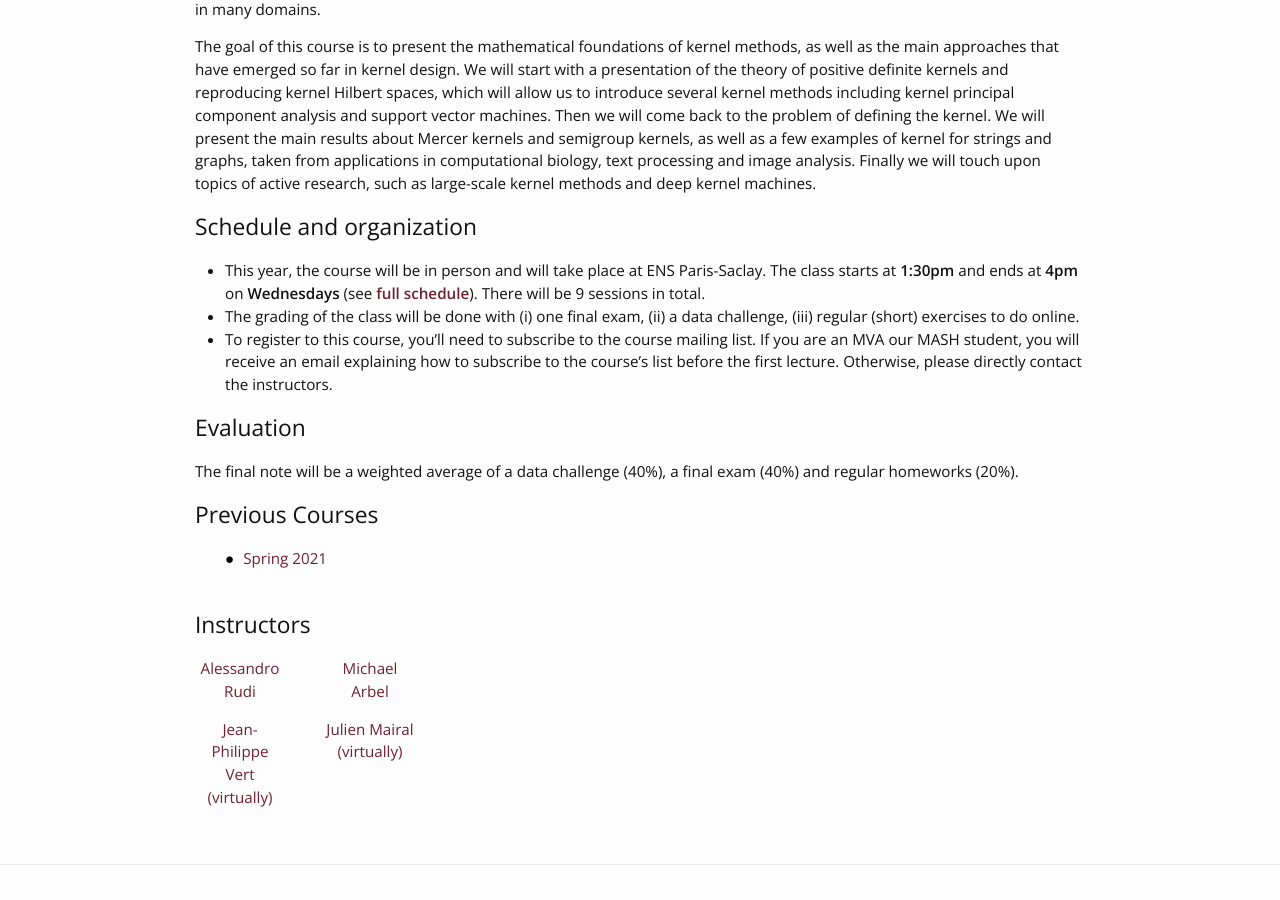
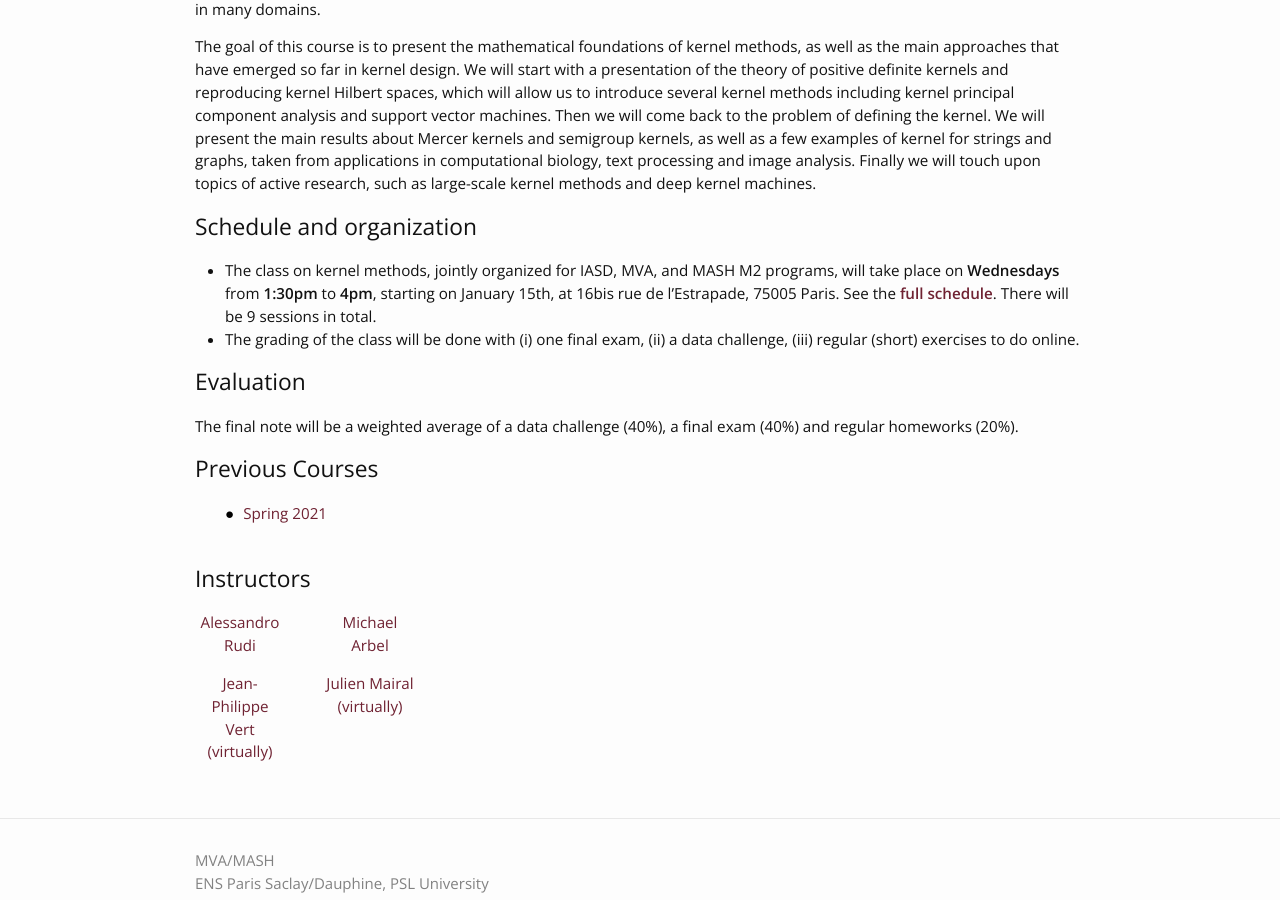
Before and after one commit to mva-kernel-methods/course-page, a Jekyll site: the page built from index.md, in a window 1280 px wide and 900 px high, scrolled down 1050 px. Built offline with Jekyll 4.4.1, drawn with Linux system fonts in a browser that asks for light colours; nearby versions of some CDN libraries; our own code applies the rules of GitHub Pages for plain Markdown files.

Commit message:
Update index.md

```diff
--- a/index.md
+++ b/index.md
@@ -24,10 +24,8 @@ The goal of this course is to present the mathematical foundations of kernel met
 
 ## Schedule and organization
 
-- This year, the course will be in person and will take place at ENS Paris-Saclay. The class starts at **1:30pm** and ends at **4pm** on **Wednesdays** (see **[full schedule](schedule/)**). There will be 9 sessions in total.
+- The class on kernel methods, jointly organized for IASD, MVA, and MASH M2 programs, will take place on **Wednesdays** from **1:30pm** to **4pm**, starting on January 15th, at 16bis rue de l'Estrapade, 75005 Paris. See the **[full schedule](schedule/)**. There will be 9 sessions in total.
 - The grading of the class will be done with (i) one final exam, (ii) a data challenge, (iii) regular (short) exercises to do online.
-- To register to this course, you'll need to subscribe to the course mailing list. If you are an MVA our MASH student, you will receive an email explaining how to subscribe to the course's list before the first lecture. Otherwise, please directly contact the instructors.
-
 
 ## Evaluation
  The final note will be a weighted average of a data challenge (40%), a final exam (40%) and regular homeworks (20%).
```
